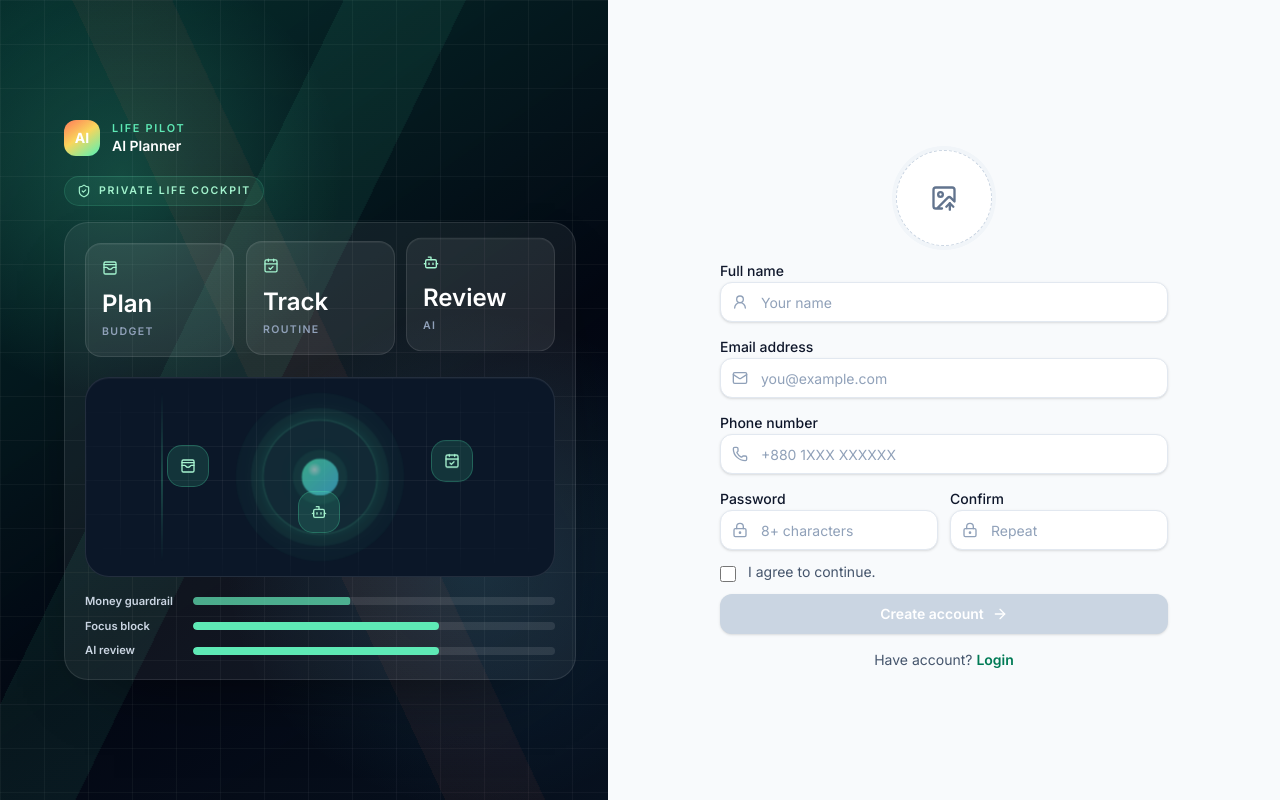
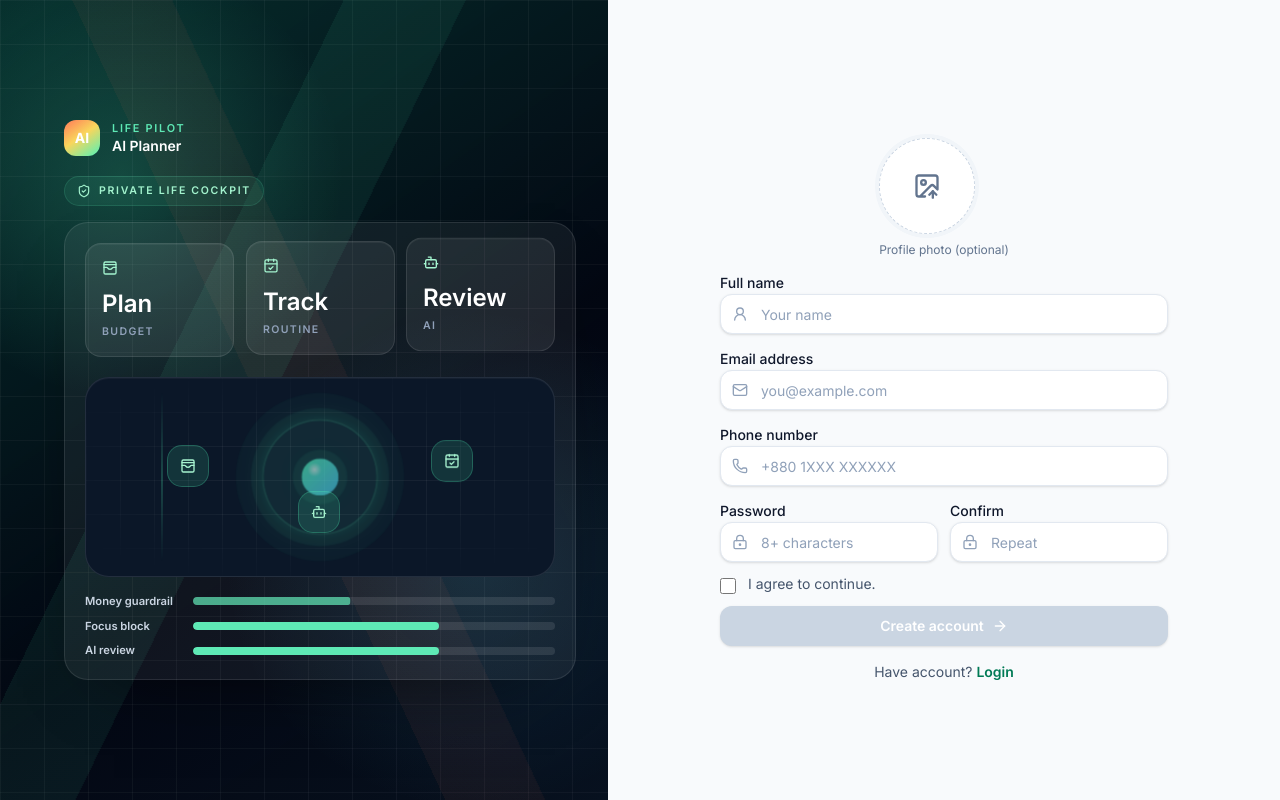
Before and after one commit to MdArefineAhamedJoy/life-pilot, a Next.js app: page /register in a window 1280 px wide. Built offline with nearby package versions, Linux system fonts and the light colour scheme.

Commit message:
ui: clarify that profile photo is optional

```diff
--- a/src/components/auth/register-step-form.tsx
+++ b/src/components/auth/register-step-form.tsx
@@ -68,7 +68,7 @@
     <>
       <form className="mt-3 space-y-2.5 sm:mt-5 sm:space-y-3" onSubmit={(event) => { event.preventDefault(); if (canCreate) void handleCreateAccount(); }}>
         <div className="flex justify-center">
-          <div className="relative">
+          <div className="relative text-center">
             {profileImagePreview ? (
               <button
                 aria-label="View profile image"
@@ -104,6 +104,7 @@
                 />
               </label>
             ) : null}
+            <p className="mt-2 text-xs text-slate-500">Profile photo (optional)</p>
           </div>
         </div>
 
```
